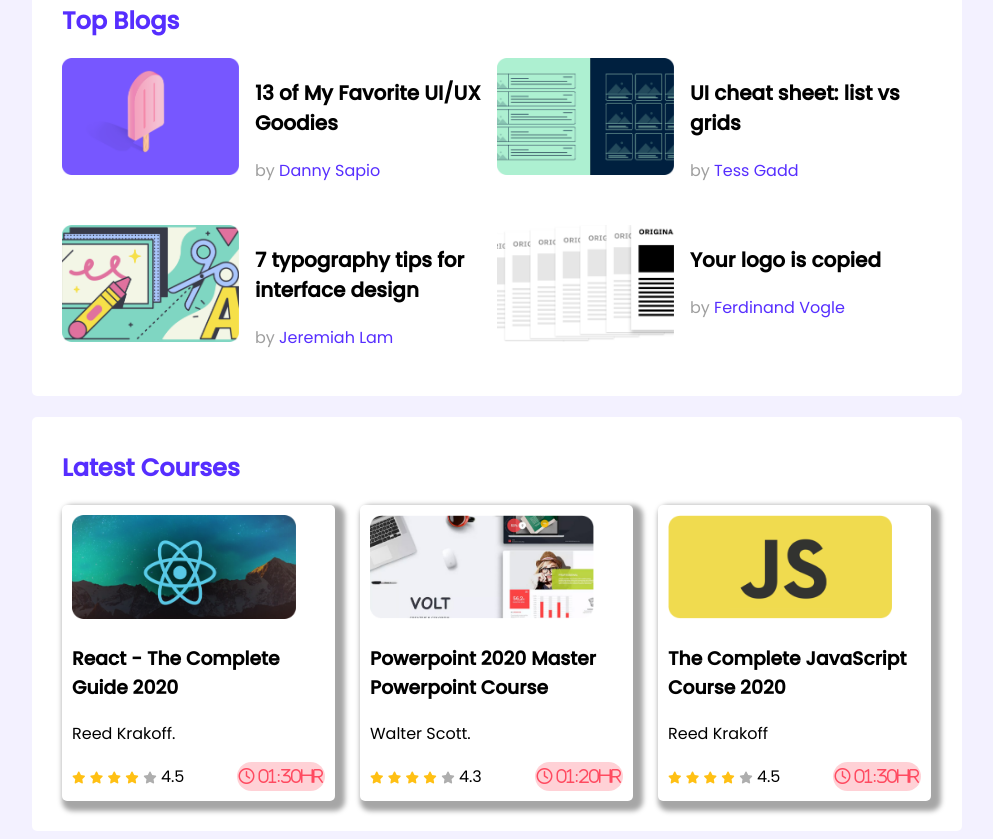
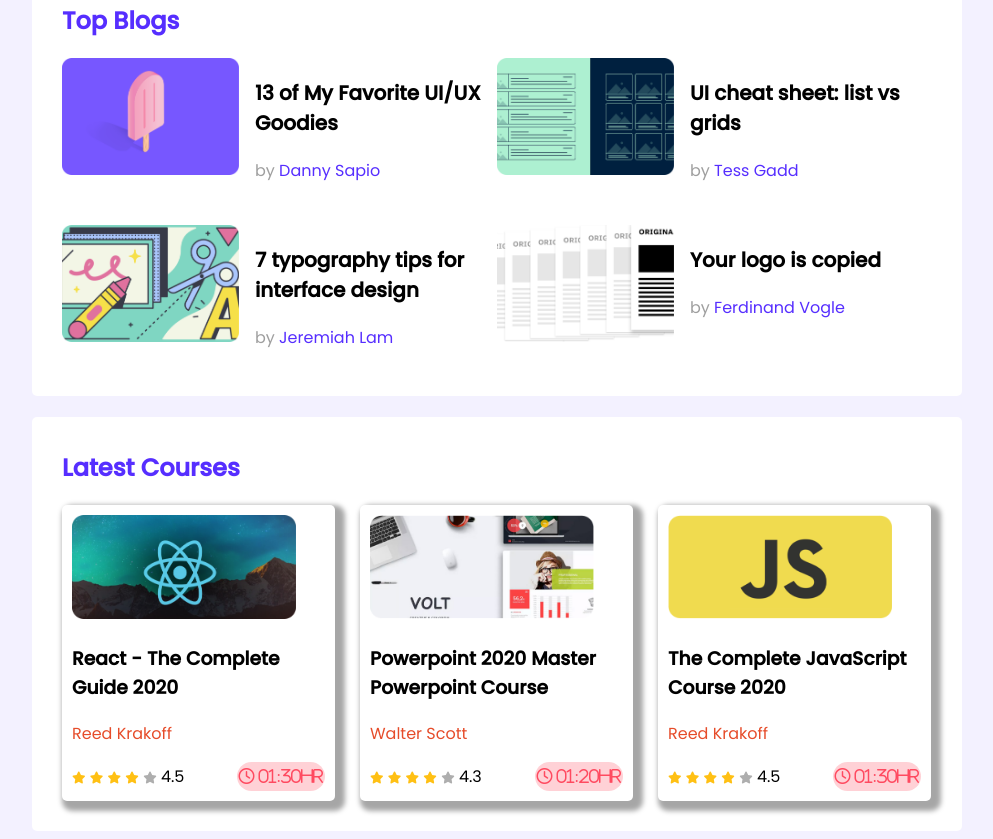
Before and after one commit to SadiaSultanaDia/leaderboard-css3, a plain HTML site: page index.html in a window 1280 px wide. Shown: the part 329-1168 px from the top of the page, without its empty margins (143-1136 px from the left). Drawn offline with Linux system fonts and the light colour scheme.

Commit message:
fourth-commit

```diff
--- a/index.html
+++ b/index.html
@@ -101,7 +101,7 @@
                     </div>
                     <div class="course-detail">
                         <h3 class="course-title">React - The Complete Guide 2020</h3>
-                        <p class="course-author">Reed Krakoff.</p>
+                        <p class="course-author">Reed Krakoff</p>
                     </div>
                     <div class="course-info">
                         <div>
@@ -123,7 +123,7 @@
                     </div>
                     <div class="course-detail">
                         <h3 class="course-title">Powerpoint 2020 Master Powerpoint Course</h3>
-                        <p class="course-author">Walter Scott.</p>
+                        <p class="course-author">Walter Scott</p>
                     </div>
                     <div class="course-info">
                         <div>
--- a/styles/style.css
+++ b/styles/style.css
@@ -91,6 +91,9 @@ hr{
     width: 224px;
     height: 104px;
 }
+.course-author{
+    color: #e64c2a;
+}
 .course-info{
     display: flex;
     align-items: center;
```
